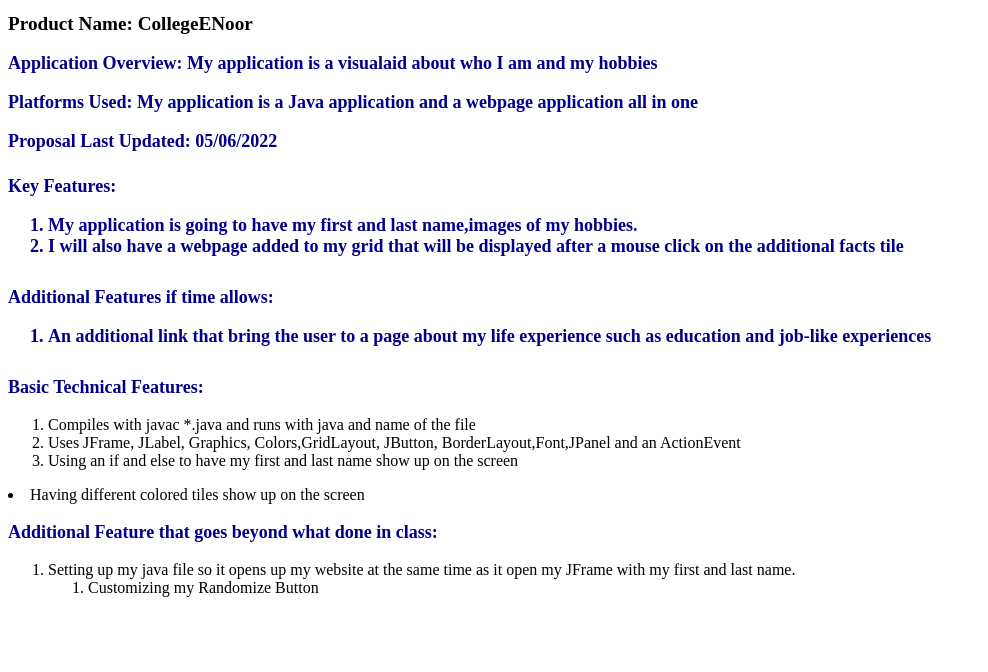
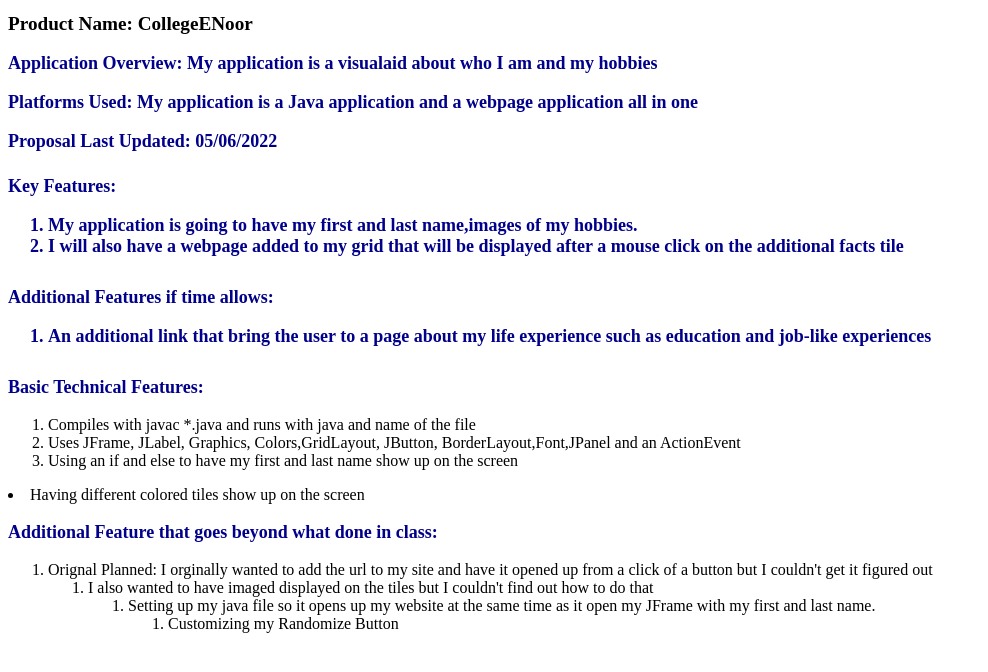
Before and after one commit to mmalik234/Final-Project-Proposal, a plain HTML site: page index.html in a window 1280 px wide. Shown: the whole page, without its empty margins (0-988 px from the left). Drawn offline with Linux system fonts and the light colour scheme.

Commit message:
update file

```diff
--- a/index.html
+++ b/index.html
@@ -2,6 +2,8 @@
 <html lang='en'>
     <!--
         Author: Mahnoor Malik
+        Email:mahnoorfmalik@lewisu.edu
+        Anyone can provide an suggestions they have
     -->
     <head>
        <title>Noor's Final Project Proposal</title>
@@ -50,6 +52,14 @@
    </li>
     </p>
     <p>Additional Feature that goes beyond what done in class:
+     <ol>
+    <li>
+       Orignal Planned: I orginally wanted to add the url to my site and have it opened up from a click of a button but I couldn't get it figured out
+    </li>
+    <ol>
+     <li>
+      I also wanted to have imaged displayed on the tiles but I couldn't find out how to do that
+    </li>
     <ol>
     <li>
         Setting up my java file so it opens  up my website at the same time as it open my JFrame with my first and last name.
```
